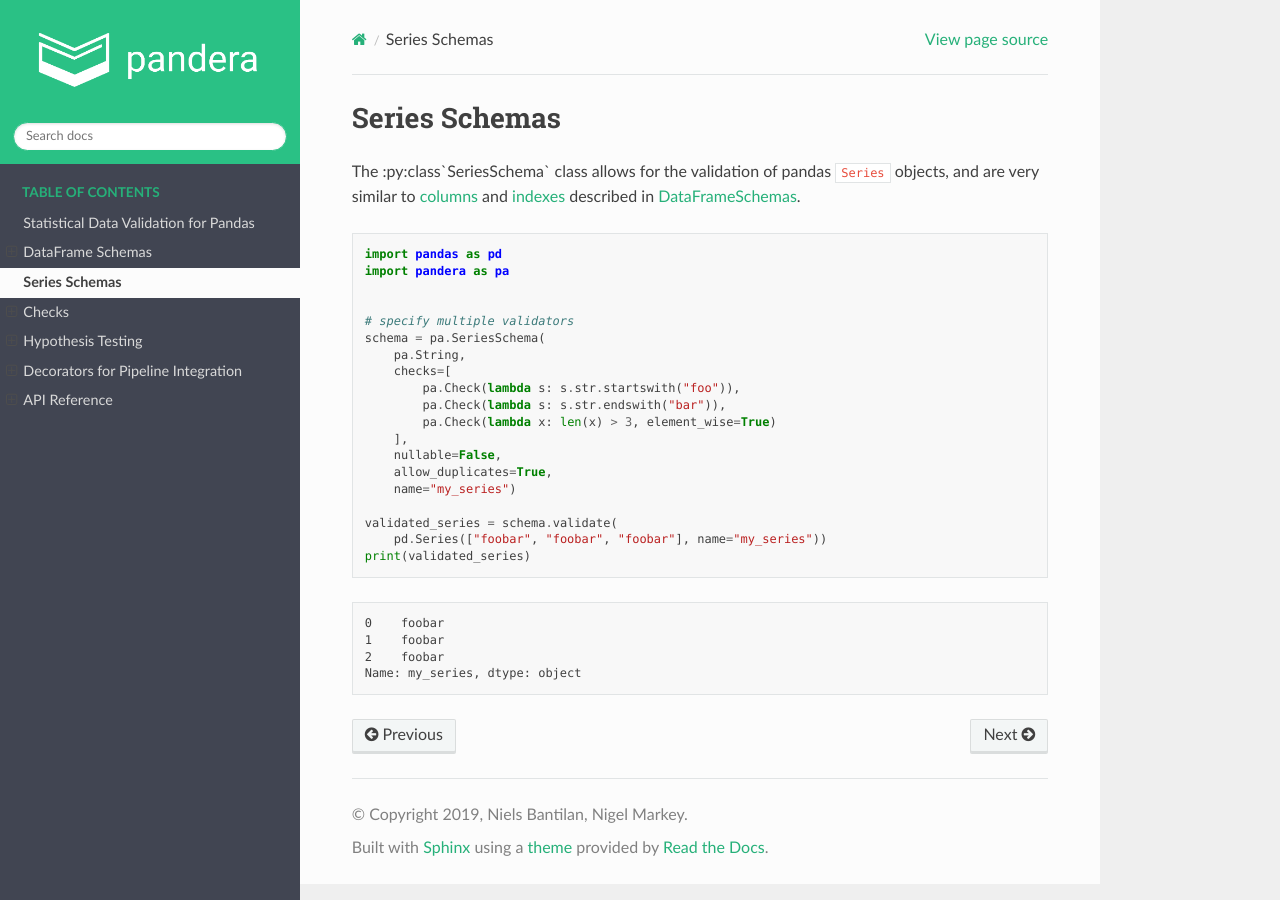
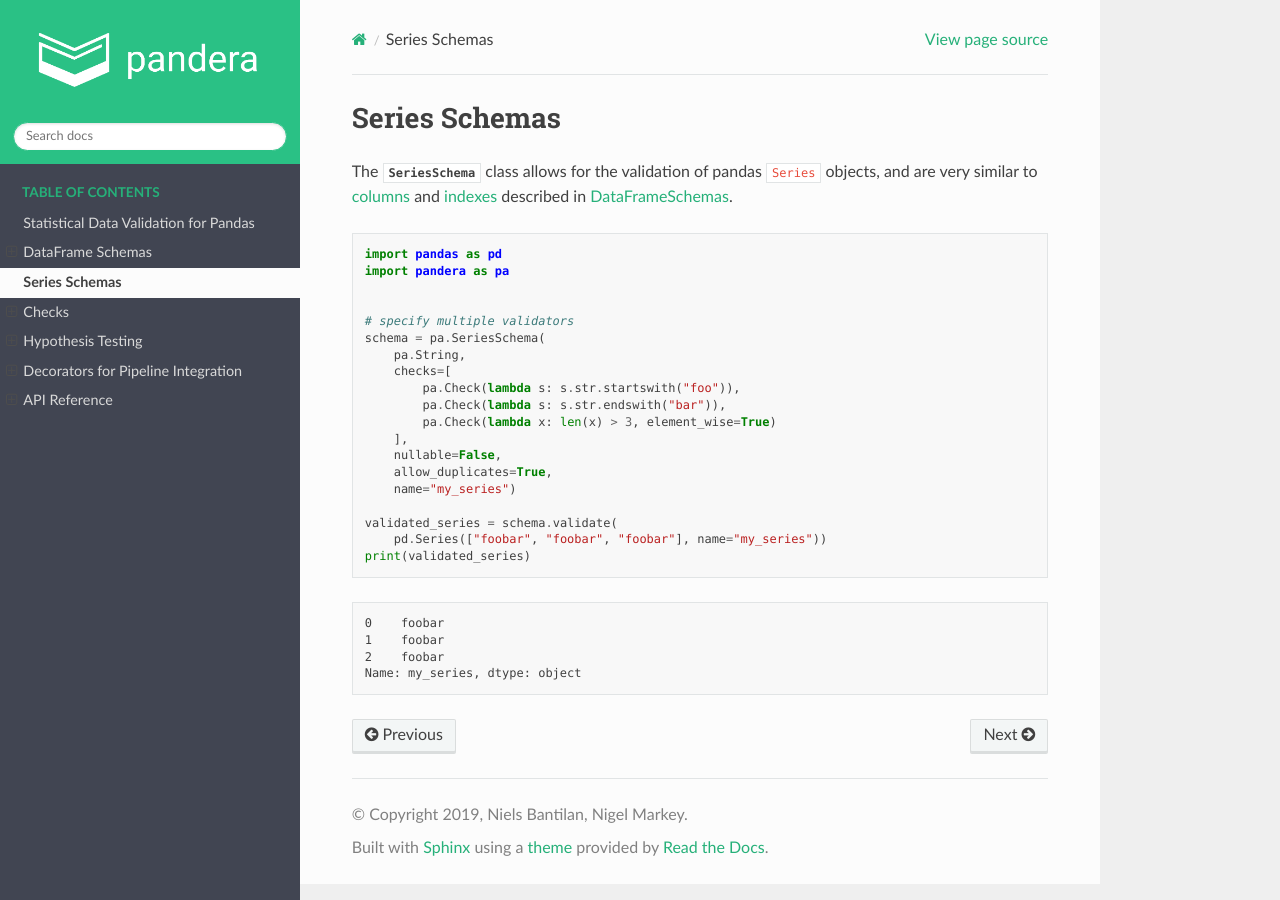
Before and after one commit to unionai-oss/pandera, a Sphinx documentation site: the page built from docs/source/series_schemas.rst, in a window 1280 px wide. Built offline with Sphinx 7.4.7 and the Read the Docs theme 2.0.0, drawn with Linux system fonts in a browser that asks for light colours.

Commit message:
fix series schema documentation

```diff
--- a/docs/source/series_schemas.rst
+++ b/docs/source/series_schemas.rst
@@ -7,7 +7,7 @@
 Series Schemas
 ==============
 
-The :py:class`SeriesSchema` class allows for the validation of pandas
+The :py:class:`SeriesSchema` class allows for the validation of pandas
 ``Series`` objects, and are very similar to :ref:`columns<column>` and
 :ref:`indexes<index>` described in :ref:`DataFrameSchemas<DataFrameSchemas>`.
 
```
